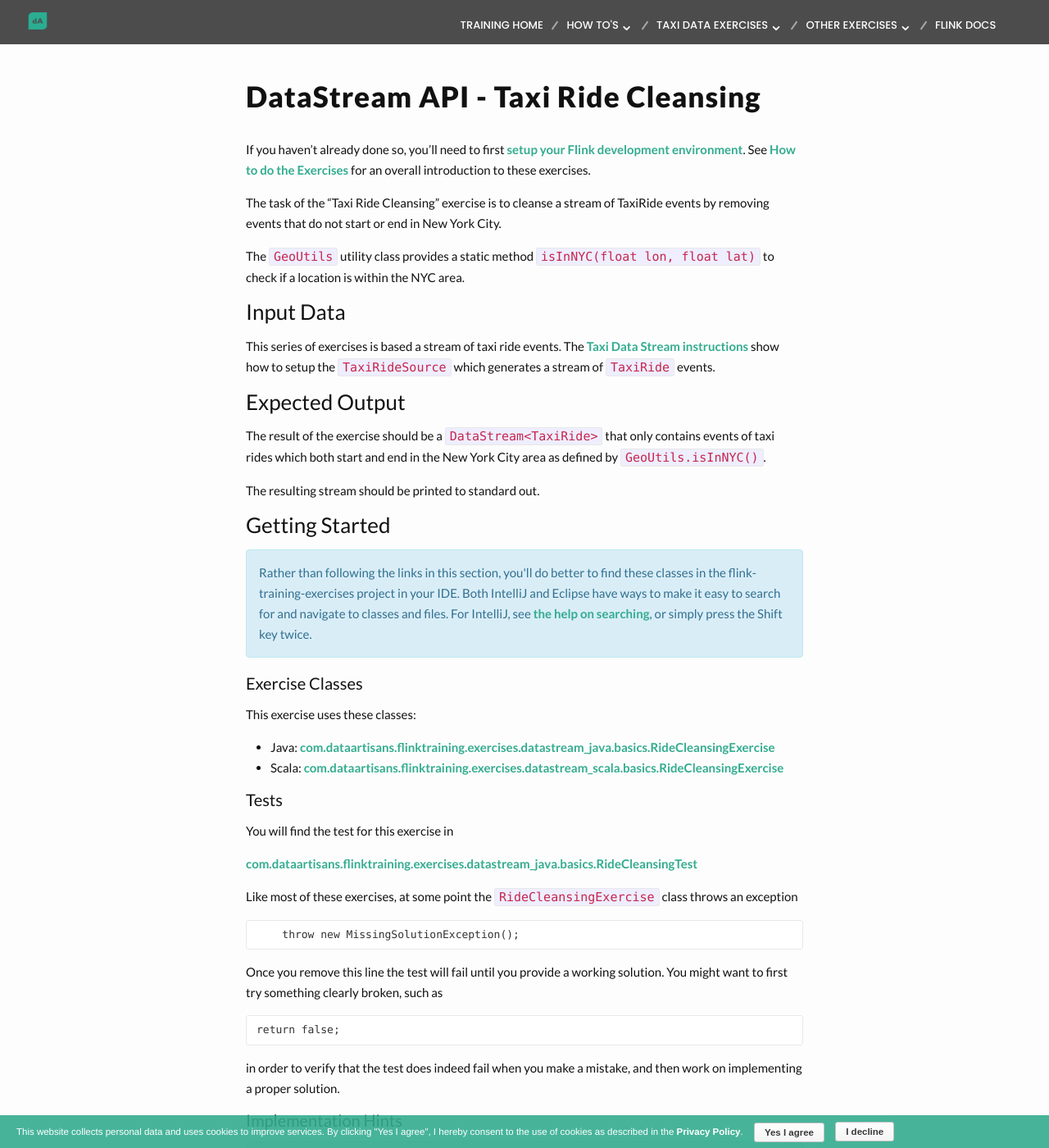
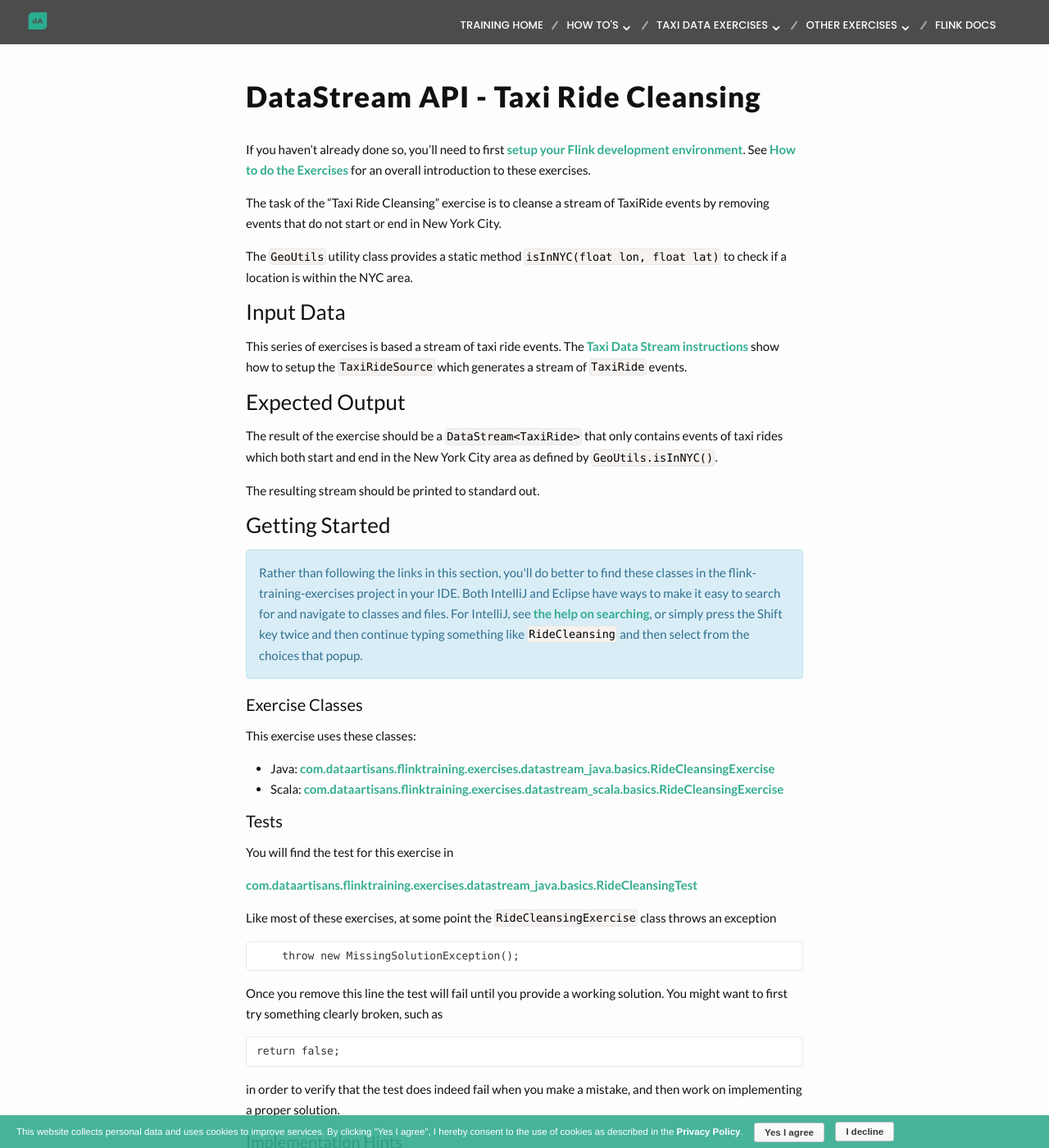
Before and after one commit to dataArtisans/flink-training-web, a Jekyll site: the page built from exercises/rideCleansing.md, in a window 1280 px wide and 1400 px high. Shown: the whole window at 82% size. Built offline with Jekyll 4.4.1, drawn with Linux system fonts in a browser that asks for light colours; nearby versions of some CDN libraries.

Commit message:
better formatting for inline code snippets

```diff
--- a/_sass/_base.scss
+++ b/_sass/_base.scss
@@ -127,14 +127,15 @@ blockquote {
  */
 pre,
 code {
-    font-size: 15px;
     border: 1px solid $grey-color-light;
-    border-radius: 3px;
-    background-color: #eef;
+    border-radius: .3em;
+    background-color: #f5f2f0;
+    padding: .1em;
+    white-space: normal;
 }
 
 code {
-    padding: 1px 5px;
+    color: black;
 }
 
 pre {
--- a/exercises/rideCleansing.md
+++ b/exercises/rideCleansing.md
@@ -25,7 +25,7 @@ The resulting stream should be printed to standard out.
 <div class="alert alert-info">
 <p>
 Rather than following the links in this section, you'll do better to find these classes in the flink-training-exercises project in your IDE. Both IntelliJ and Eclipse have ways to make it easy to
-search for and navigate to classes and files. For IntelliJ, see <a href="https://www.jetbrains.com/help/idea/searching-everywhere.html">the help on searching</a>, or simply press the Shift key twice.
+search for and navigate to classes and files. For IntelliJ, see <a href="https://www.jetbrains.com/help/idea/searching-everywhere.html">the help on searching</a>, or simply press the Shift key twice and then continue typing something like <code>RideCleansing</code> and then select from the choices that popup.
 </p>
 </div>
 
```
